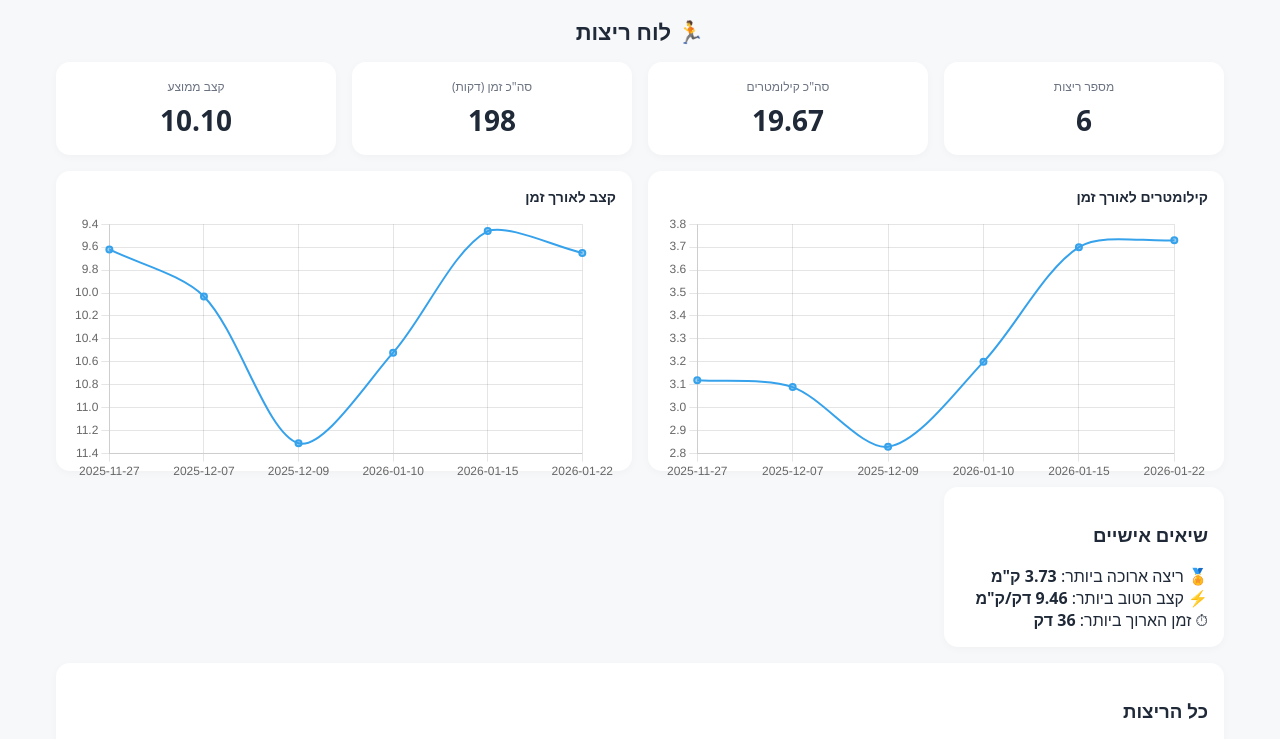
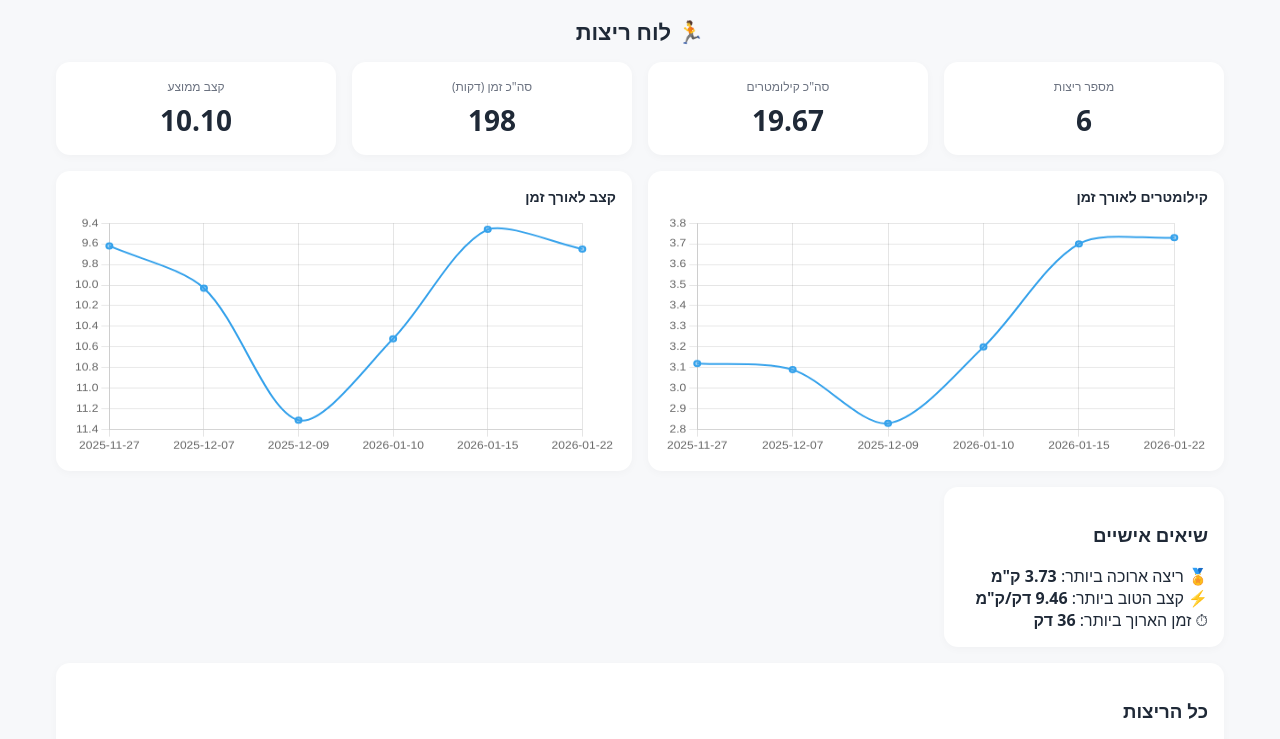
Before and after one commit to aybc2025/run, a plain HTML site: page index.html in a window 1280 px wide. Shown: the top 739 px of the page. Drawn offline with nearby package versions, Linux system fonts and the light colour scheme.

Commit message:
Update style.css

```diff
--- a/style.css
+++ b/style.css
@@ -64,22 +64,24 @@ header {
 
 .chart {
   grid-column: span 6;
-  height: 300px;              /* גובה קבוע לכרטיס */
+  height: 300px;
   display: flex;
   flex-direction: column;
+  overflow: hidden;  /* 🔥 קריטי - מונע הצפה */
 }
 
 .chart h3 {
   margin: 0 0 8px 0;
   font-size: 14px;
   font-weight: 600;
+  flex-shrink: 0;  /* 🔥 מונע כיווץ של הכותרת */
 }
 
 .chart canvas {
-  flex: 1;                    /* תופס את כל הגובה שנותר */
+  flex: 1;
+  min-height: 0;  /* 🔥 קריטי - מאפשר התכווצות */
+  max-height: 100%;
   width: 100% !important;
-  height: 100% !important;   /* קריטי למניעת מתיחה */
-  max-height: 100%;
 }
 
 /* --- Records --- */
@@ -145,7 +147,7 @@ footer {
 
   .chart {
     grid-column: span 2;
-    height: 260px;          /* גרפים נמוכים יותר במובייל */
+    height: 240px;          /* גרפים נמוכים יותר במובייל */
   }
 
   .records {
```
